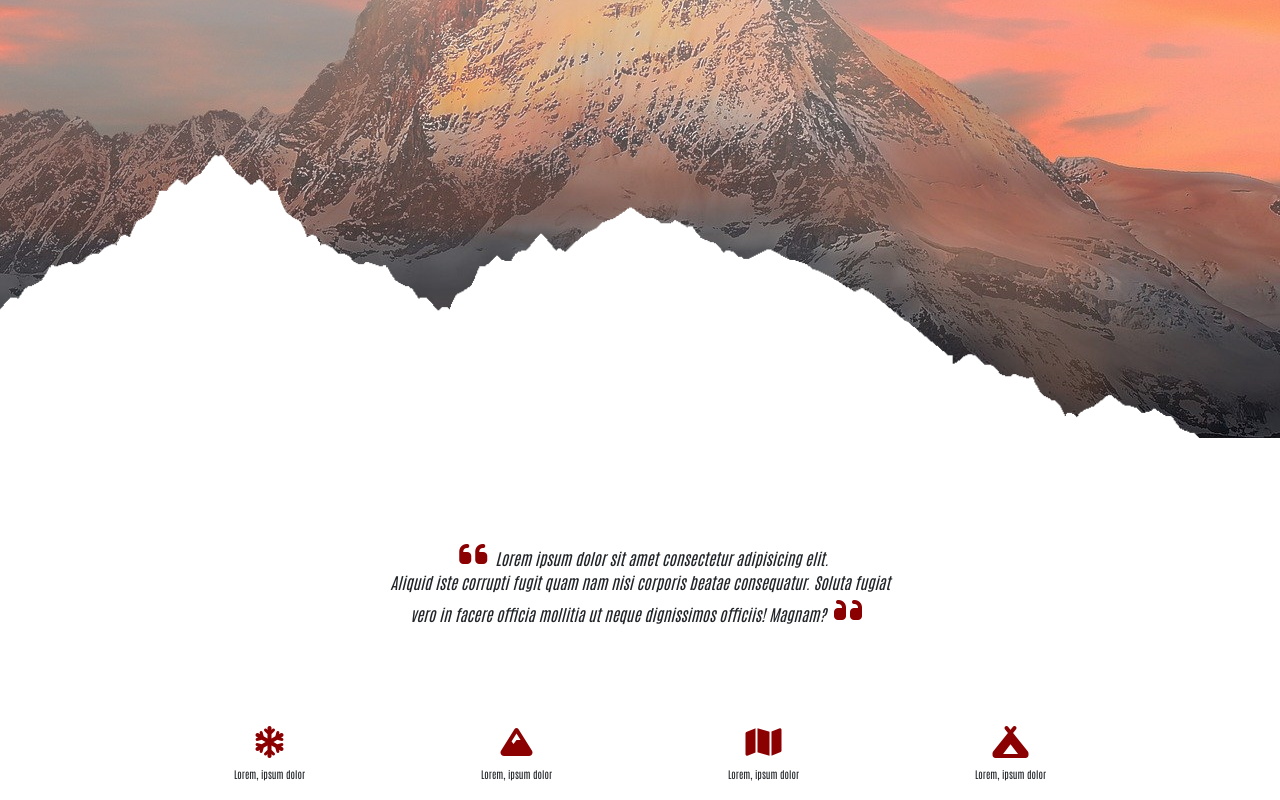
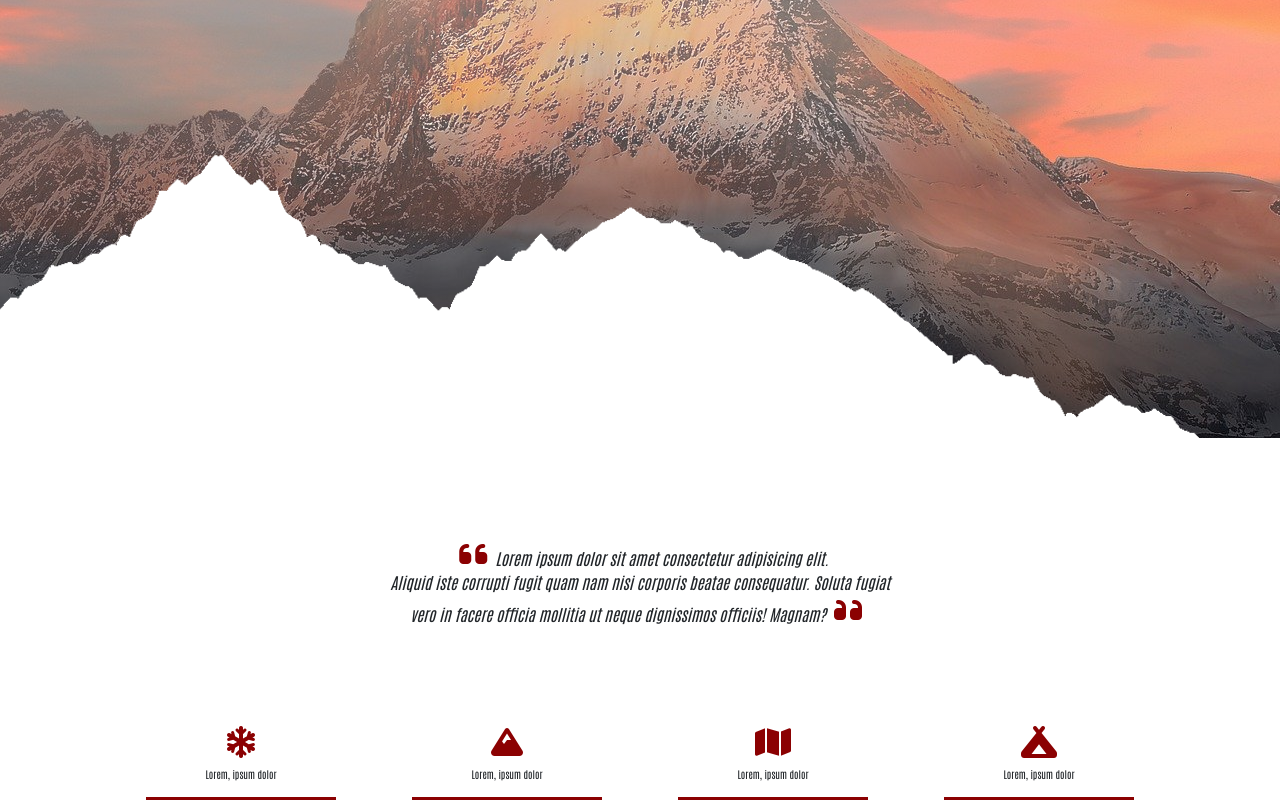
Before and after one commit to Hackademy67-aulab/red.project_leonardo-colaleo_fabio-massa_cinzia-loconsole_gianluca-conte-, a plain HTML site: page index.html in a window 1280 px wide. Shown: the part 642-1442 px from the top of the page. Drawn offline with nearby package versions, Linux system fonts and the light colour scheme.

Commit message:
aggiunto riga seconda sezione, da aggiungere il pallino

```diff
--- a/index.html
+++ b/index.html
@@ -108,25 +108,28 @@
                 <!-- fine sezione primolorem -->
                 <div class="container main">
                     <div class="row second-section justify-content-evenly">
-                        <div class="col-1 text-center m-0 p-0">
+                        <div class="col-2 text-center m-0 p-0 rigass">
                             <i class="fa-solid fa-snowflake fa-2x mb-2"></i>
                             <p class="text-size">Lorem, ipsum dolor</p>
                         </div>
-                        <div class="col-1 text-center m-0 p-0">
+                        <div class="col-2 text-center m-0 p-0 rigass">
                             <i class="fa-solid fa-mountain fa-2x mb-2"></i>
                             <p class="text-size">Lorem, ipsum dolor</p>
                         </div>
-                         <div class="col-1 text-center m-0 p-0">
+                         <div class="col-2 text-center m-0 p-0 rigass">
                             <i class="fa-solid fa-map fa-2x mb-2"></i>
                             <p class="text-size">Lorem, ipsum dolor</p>
                         </div>
-                        <div class="col-1 text-center m-0 p-0">
+                        <div class="col-2 text-center m-0 p-0 rigass">
                             <i class="fa-solid fa-campground fa-2x mb-2"></i>
                             <p class="text-size">Lorem, ipsum dolor</p>
                         </div>
                     </div>
+
+
+
+
                 </div>
-
     <script src="https://cdn.jsdelivr.net/npm/bootstrap@5.3.0-alpha1/dist/js/bootstrap.bundle.min.js" integrity="sha384-w76AqPfDkMBDXo30jS1Sgez6pr3x5MlQ1ZAGC+nuZB+EYdgRZgiwxhTBTkF7CXvN" crossorigin="anonymous"></script>
   </body>
 </html>
--- a/style.css
+++ b/style.css
@@ -29,6 +29,7 @@
     flex-direction: column;
     justify-content: space-between;
 }
+
 
 /* riga top logo + link */
 .rigalogo{
@@ -121,3 +122,25 @@ h1{
     color: #8B0102;
 
 }
+
+.rigass{
+    border-bottom: 3px solid #8B0102;
+
+}
+
+/* .pallino{
+    position: relative;
+
+} */
+
+/* .pallino::before{
+    content="";
+    width: 20px;
+    height: 20px;
+    border: 2px solid blue;
+    border-radius: 50%;
+    background-color: blueviolet;
+    position: absolute;
+
+}
+ */
```
